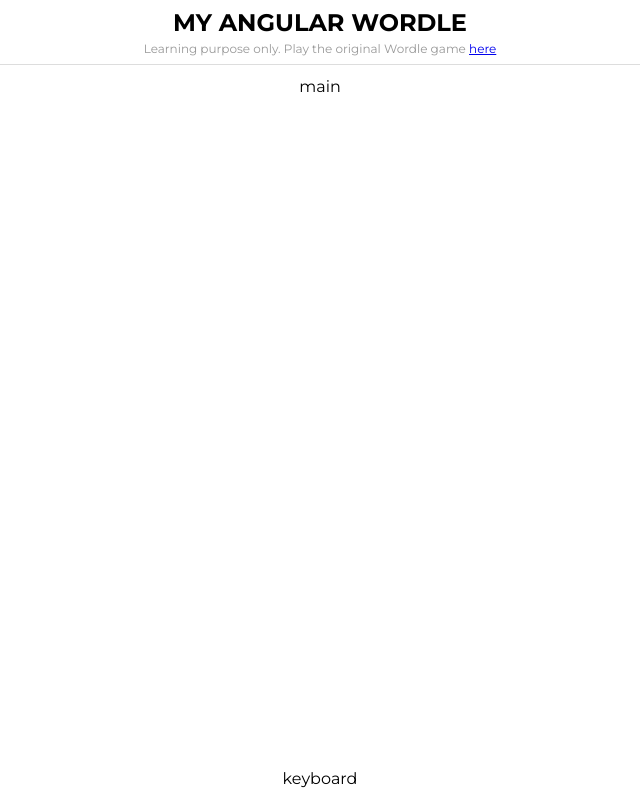
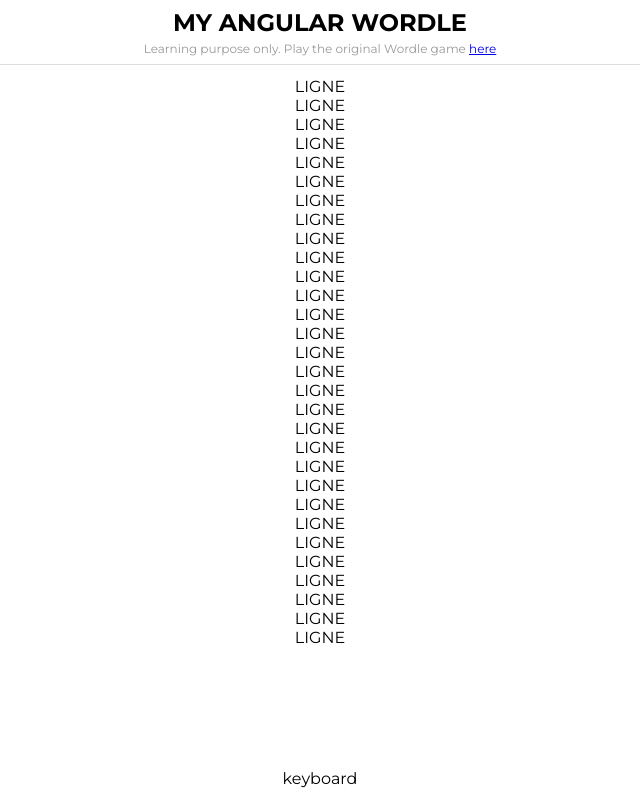
Before and after one commit to RmNLcN06/wordle-app, an Angular app: page / in a window 1280 px wide. Shown: the whole page, without its empty margins (320-960 px from the left). Built offline with nearby package versions, Linux system fonts and the light colour scheme.

Commit message:
Create Loops for tries & letters in Wordle HTML Component

```diff
--- a/src/app/wordle/wordle.component.html
+++ b/src/app/wordle/wordle.component.html
@@ -8,7 +8,11 @@
         </div>
     </div>
     <div class="main">
-        main
+        <div class="try-container" *ngFor="let try of tries">
+            <div class="letter-container" *ngFor="let letter of try.letters">
+                LIGNE
+            </div>
+        </div>
     </div>
     <div class="keyboard-container">
         keyboard
--- a/src/app/wordle/wordle.component.ts
+++ b/src/app/wordle/wordle.component.ts
@@ -1,4 +1,5 @@
 import { Component } from '@angular/core';
+import { CommonModule } from '@angular/common';
 import { Try } from '../try';
 import { Letter } from '../letter';
 import { LetterState } from '../letter-state';
@@ -8,7 +9,7 @@
 
 @Component({
   selector: 'app-wordle',
-  imports: [],
+  imports: [CommonModule],
   templateUrl: './wordle.component.html',
   styleUrl: './wordle.component.scss'
 })
```
